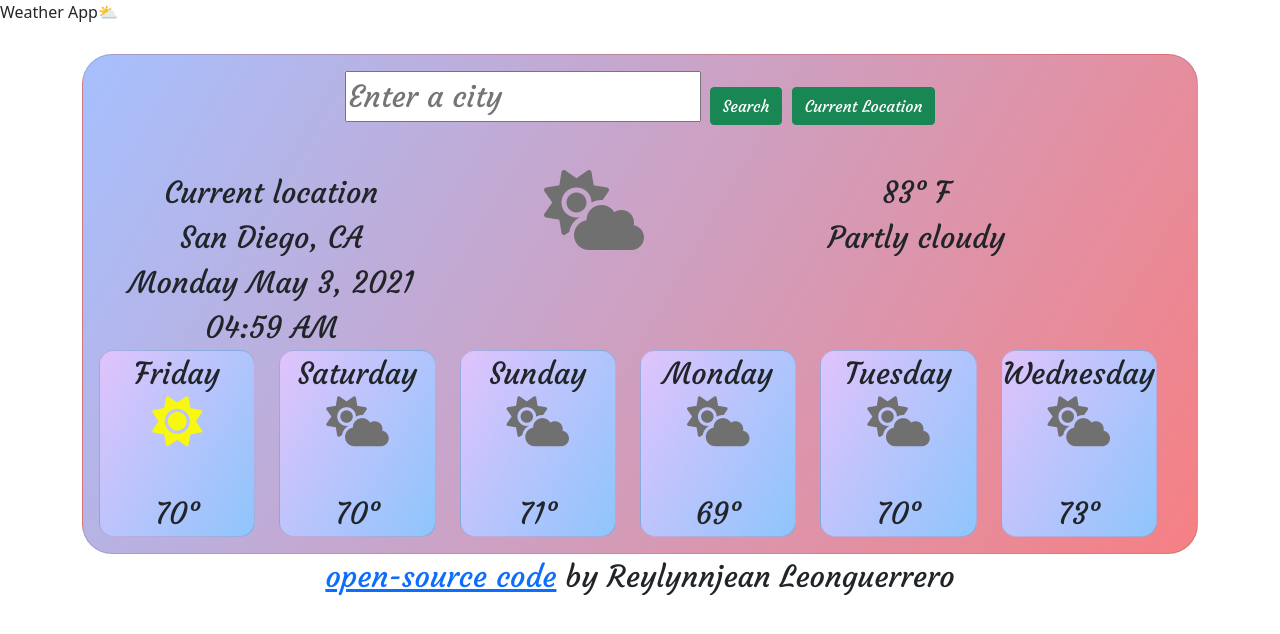
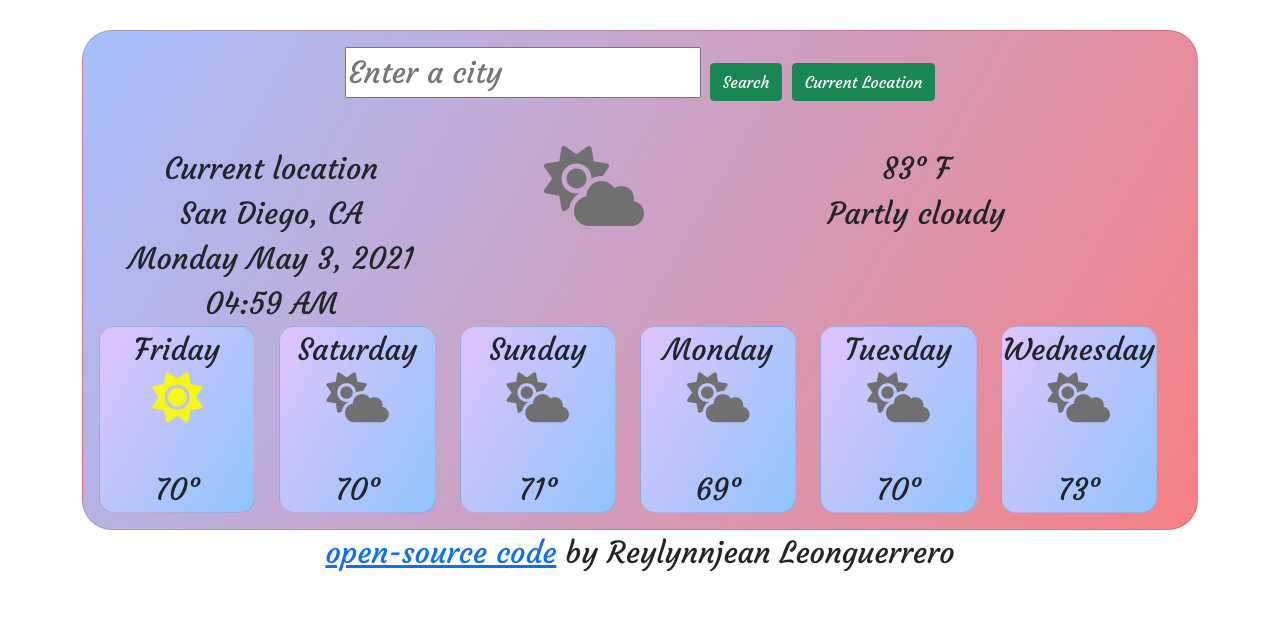
Before and after one commit to Leona671/my-weather-site, a plain HTML site: page index.html in a window 1280 px wide. Drawn offline with nearby package versions, Linux system fonts and the light colour scheme.

```diff
--- a/index.html
+++ b/index.html
@@ -13,7 +13,7 @@
     <link rel="preconnect" href="https://fonts.gstatic.com">
 <link href="https://fonts.googleapis.com/css2?family=Courgette&display=swap" rel="stylesheet">
 <script src="https://unpkg.com/axios/dist/axios.min.js"></script>
-<link rel="stylesheet" href="src/style.css"
+<link rel="stylesheet" href="src/style.css">
     <title>Weather App⛅</title>
   </head>
   <body>
```
